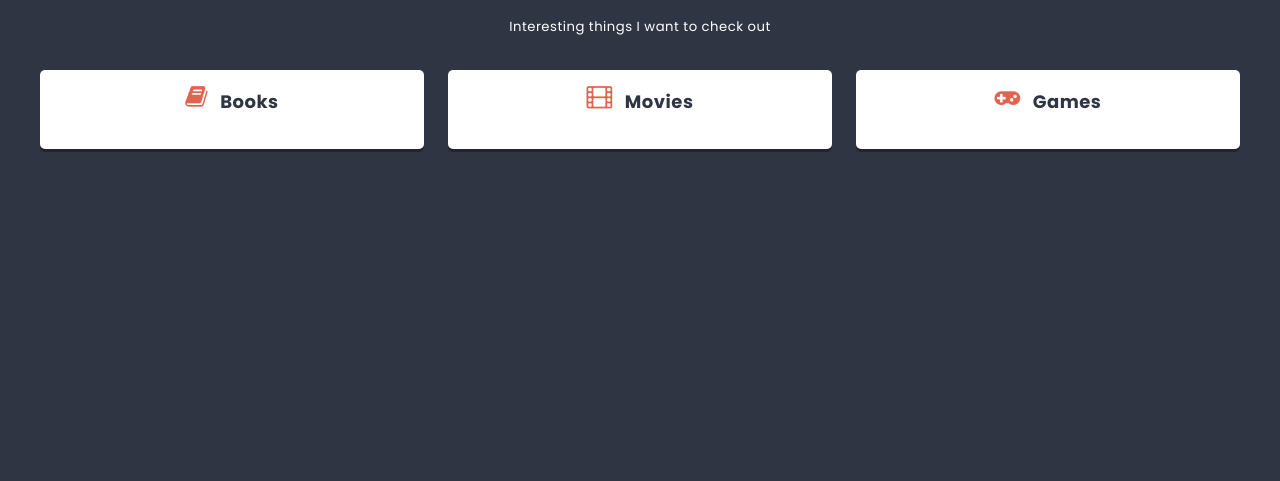
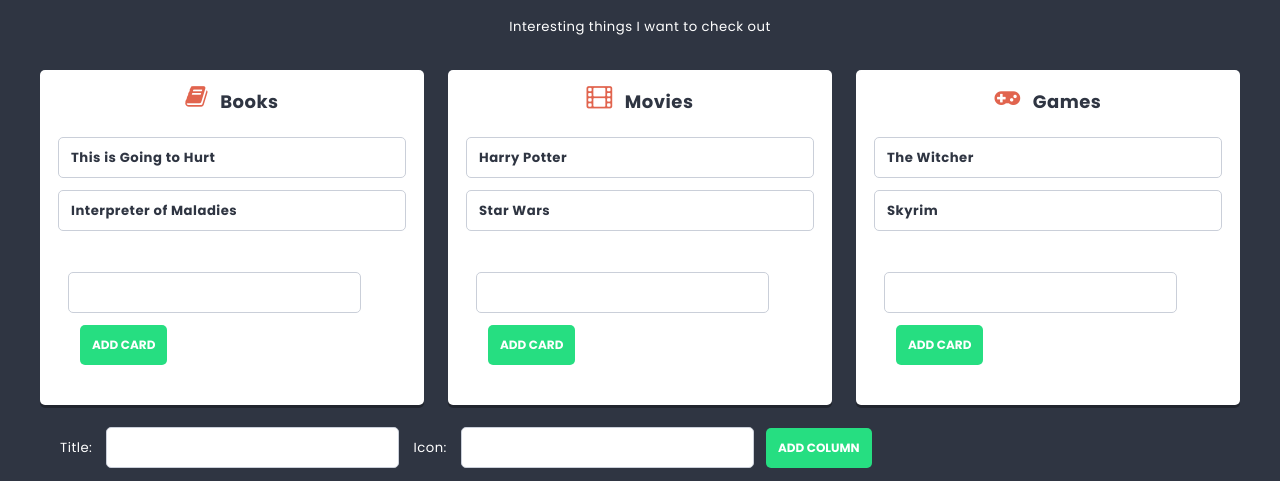
Before and after one commit to krzysztoflaudanski/pro2, a React (Create React App) app: page / in a window 1280 px wide. Shown: the part 471-952 px from the top of the page. Before the commit the page ends 800 px from the top, so only its background shows below. Built offline with nearby package versions, Linux system fonts and the light colour scheme.

Commit message:
add new components

```diff
--- a/package.json
+++ b/package.json
@@ -11,6 +11,7 @@
     "react-dom": "^18.2.0",
     "react-scripts": "5.0.1",
     "sass": "^1.63.6",
+    "shortid": "^2.2.16",
     "web-vitals": "^2.1.4"
   },
   "scripts": {
--- /dev/null
+++ b/src/components/Card/Card.js
@@ -0,0 +1,9 @@
+import styles from './Card.module.scss';
+
+const Card = props => {
+    return (
+        <li className={styles.card}>{props.title}</li>
+    );
+};
+
+export default Card;
--- /dev/null
+++ b/src/components/Card/Card.module.scss
@@ -0,0 +1,13 @@
+@import '../../styles/settings.scss';
+
+.card {
+    position: relative;
+    background: $color-light;
+    border: 1px solid lighten($color-dark, 60%);
+    padding: $base-size;
+    margin: 0 0 $base-size 0;
+    border-radius: $radius;
+    display: flex;
+    justify-content: space-between;
+    font-weight: bold;
+}
--- /dev/null
+++ b/src/components/CardForm/CardForm.js
@@ -0,0 +1,22 @@
+import styles from './CardForm.module.scss';
+import { useState } from 'react';
+import Button from '../Button/Button';
+import TextInput from './../TextInput/TextInput';
+
+const CardForm = props => {
+    const [title, setTitle] = useState('');
+    const handleSubmit = e => {
+        e.preventDefault();
+        props.addCard({ title: title }, props.columnId);
+        setTitle('');
+    };
+
+    return (
+        <form className={styles.cardForm} onSubmit={handleSubmit}>
+            <TextInput value={title} onChange={e => setTitle(e.target.value)} />
+            <Button>Add card</Button>
+        </form>
+    );
+};
+
+export default CardForm;
--- /dev/null
+++ b/src/components/CardForm/CardForm.module.scss
@@ -0,0 +1,10 @@
+@import '../../styles/settings.scss';
+
+.cardForm {
+    align-items: center;
+    padding: 10px;
+
+    span {
+        margin: 0 10px 0;
+    }
+}
--- a/src/components/Column/Column.js
+++ b/src/components/Column/Column.js
@@ -1,9 +1,17 @@
 import styles from './Column.module.scss'
+import Card from '../Card/Card';
+import CardForm from '../CardForm/CardForm';
 
 const Column = props => {
-    return <article className={styles.column}>
+
+    return (<article className={styles.column}>
         <h2 className={styles.title}><span className={styles.icon + ' fa fa-' + props.icon} />{props.title}</h2>
-    </article>
+        <ul className={styles.cards}>
+            {props.cards.map(card => <Card key={card.id} title={card.title} />)}
+        </ul>
+        <CardForm columnId={props.id} addCard={props.addCard} />
+    </article>)
+
 }
 
 export default Column;
--- /dev/null
+++ b/src/components/ColumnForm/ColumnForm.js
@@ -0,0 +1,26 @@
+import styles from './ColumnForm.module.scss';
+import { useState } from 'react';
+import Button from './../Button/Button';
+import TextInput from '../TextInput/TextInput';
+
+const ColumnForm = props => {
+
+    const [title, setTitle] = useState('');
+    const [icon, setIcon] = useState('');
+    const handleSubmit = e => {
+        e.preventDefault();
+        props.action({ title: title, icon: icon });
+        setTitle('');
+        setIcon('');
+
+    };
+
+    return (
+        <form onSubmit={handleSubmit} className={styles.columnForm}>
+            <span> Title:</span> <TextInput value={title} onChange={e => setTitle(e.target.value)} />
+            <span> Icon: </span><TextInput value={icon} onChange={e => setIcon(e.target.value)} />
+            <Button>Add column</Button>
+        </form>)
+};
+
+export default ColumnForm;
--- /dev/null
+++ b/src/components/ColumnForm/ColumnForm.module.scss
@@ -0,0 +1,23 @@
+@import '../../styles/settings.scss';
+
+.columnForm {
+    align-items: center;
+    padding: 10px;
+
+    span {
+        margin: 0 10px 0;
+    }
+}
+
+@media (max-width: 599px) {
+
+    .columnForm {
+        span {
+            display: block;
+        }
+    }
+
+    button {
+        display: block;
+    }
+}
--- a/src/components/Hero/Hero.js
+++ b/src/components/Hero/Hero.js
@@ -8,4 +8,4 @@
     </div>
   );
 };
-  export default Hero;
+export default Hero;
--- a/src/components/List/List.js
+++ b/src/components/List/List.js
@@ -1,7 +1,57 @@
 import styles from './List.module.scss';
 import Column from './../Column/Column';
+import ColumnForm from './../ColumnForm/ColumnForm';
+import { useState } from 'react';
+import shortid from 'shortid';
 
 const List = () => {
+
+  const [columns, setColumns] = useState([
+    {
+      id: 1,
+      title: 'Books',
+      icon: 'book',
+      cards: [
+        { id: 1, title: 'This is Going to Hurt' },
+        { id: 2, title: 'Interpreter of Maladies' }
+      ]
+    },
+    {
+      id: 2,
+      title: 'Movies',
+      icon: 'film',
+      cards: [
+        { id: 1, title: 'Harry Potter' },
+        { id: 2, title: 'Star Wars' }
+      ]
+    },
+    {
+      id: 3,
+      title: 'Games',
+      icon: 'gamepad',
+      cards: [
+        { id: 1, title: 'The Witcher' },
+        { id: 2, title: 'Skyrim' }
+      ]
+    }
+  ]);
+
+  const addColumn = newColumn => {
+    setColumns([...columns, { id: shortid(), title: newColumn.title, icon: newColumn.icon, cards: [] }]);
+  };
+
+  const addCard = (newCard, columnId) => {
+    const columnsUpdated = columns.map(column => {
+      if (column.id === columnId)
+        return { ...column, cards: [...column.cards, { id: shortid(), title: newCard.title }] }
+      else
+        return column
+    })
+
+    setColumns(columnsUpdated);
+
+  };
+
   return (
     <div className={styles.list}>
       <header className={styles.header}>
@@ -9,10 +59,9 @@
       </header>
       <p className={styles.description}>Interesting things I want to check out</p>
       <section className={styles.columns}>
-            <Column title="Books" icon="book"/>
-            <Column title="Movies" icon="film"/>
-            <Column title="Games" icon="gamepad"/>
+        {columns.map(column => <Column key={column.id} id={column.id} title={column.title} icon={column.icon} cards={column.cards} addCard={addCard} />)}
       </section>
+      <ColumnForm action={addColumn} />
     </div>
   );
 };
--- a/src/components/SearchForm/SearchForm.js
+++ b/src/components/SearchForm/SearchForm.js
@@ -11,6 +11,6 @@
             </Button>
         </form>
     );
-  };
+};
 
 export default SearchForm;
--- a/src/components/TextInput/TextInput.js
+++ b/src/components/TextInput/TextInput.js
@@ -1,7 +1,6 @@
 import styles from './TextInput.module.scss';
 
-const TextInput = props => {
-    return <input className={styles.input} placeholder={props.placeholder} type="text" />
-}
-
+const TextInput = (props) => {
+    return (<input className={styles.input} value={props.value} onChange={props.onChange} placeholder={props.placeholder} type="text" />)
+};
 export default TextInput;
```
Also changed, not shown: 1 other file (tests, documents, lock files or other folders). Lines whose indentation alone changed are shown as unchanged.
